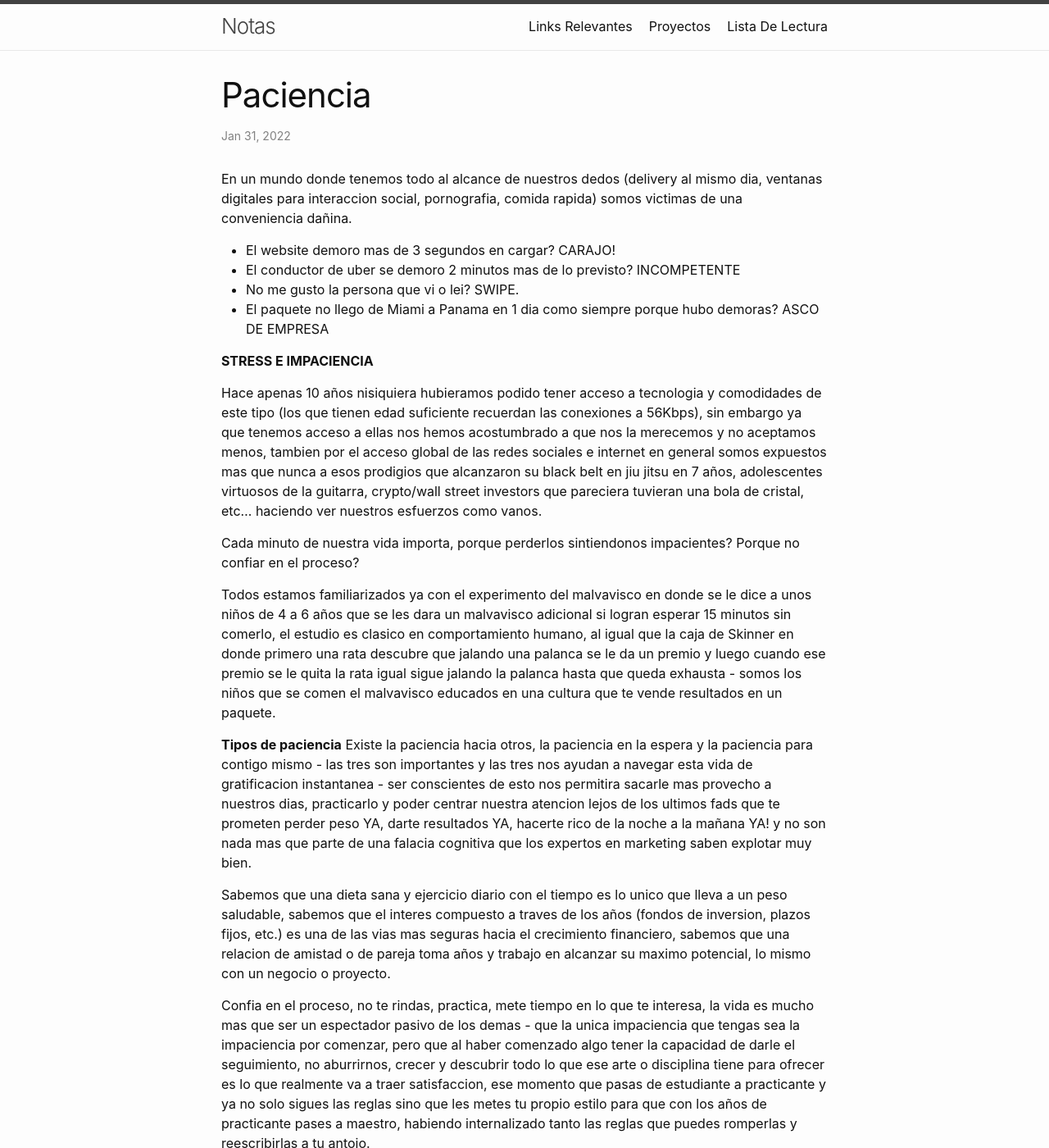
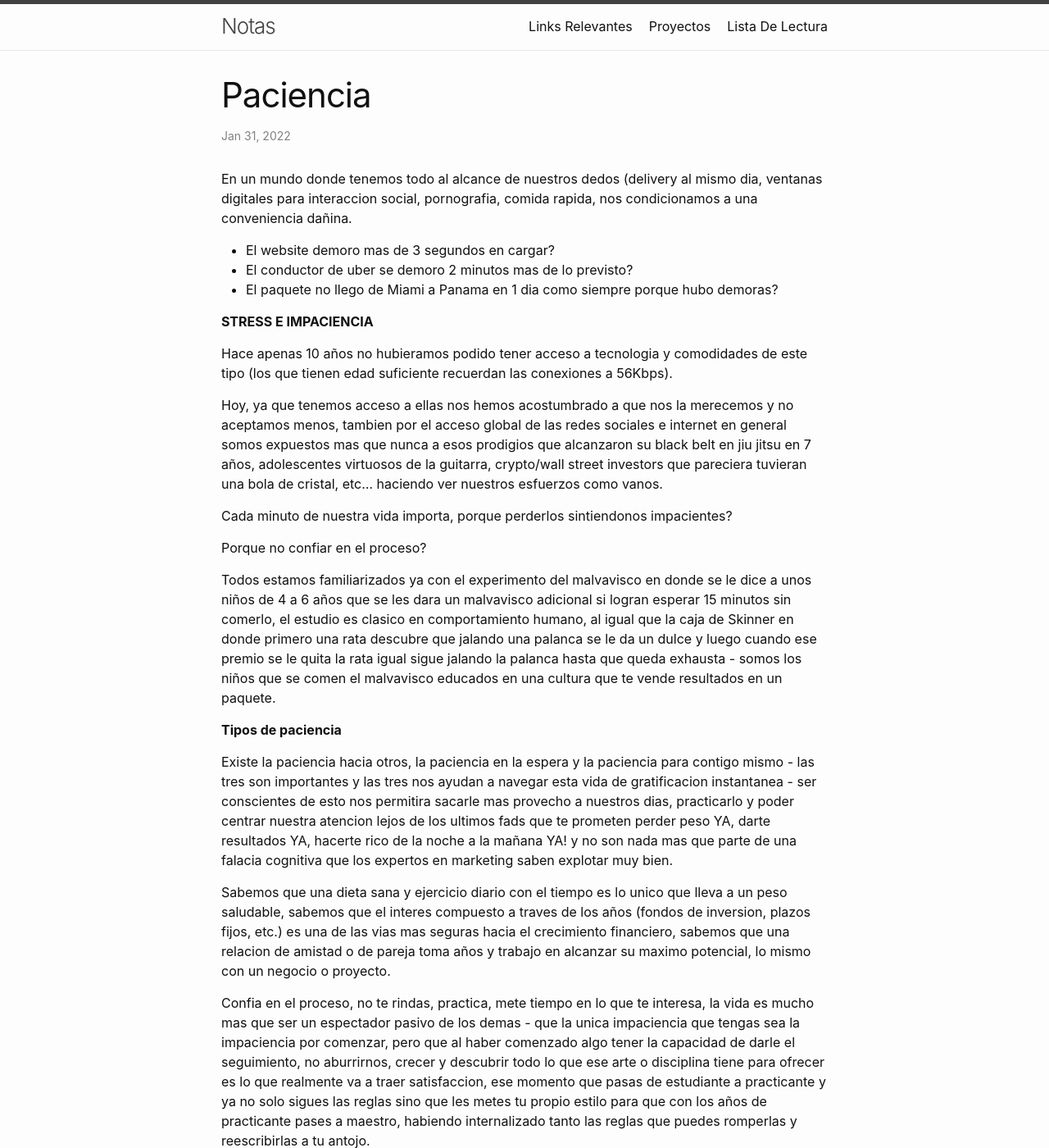
Before and after one commit to petesect18/notas, a Jekyll site: the page built from _posts/2022-1-30-paciencia.md, in a window 1280 px wide and 1400 px high. Shown: the whole window at 82% size. Built offline with Jekyll 4.4.1, drawn with Linux system fonts in a browser that asks for light colours.

Commit message:
Add files via upload

```diff
--- a/_posts/2022-1-30-paciencia.md
+++ b/_posts/2022-1-30-paciencia.md
@@ -6,23 +6,26 @@
 comments: true
 ---
 
-En un mundo donde tenemos todo al alcance de nuestros dedos (delivery al mismo dia, ventanas digitales para interaccion social, pornografia, comida rapida) somos victimas de una conveniencia dañina.
+En un mundo donde tenemos todo al alcance de nuestros dedos (delivery al mismo dia, ventanas digitales para interaccion social, pornografia, comida rapida, nos condicionamos a una conveniencia dañina.
 
-- El website demoro mas de 3 segundos en cargar? CARAJO!
-- El conductor de uber se demoro 2 minutos mas de lo previsto? INCOMPETENTE
-- No me gusto la persona que vi o lei? SWIPE.
-- El paquete no llego de Miami a Panama en 1 dia como siempre porque hubo demoras? ASCO DE EMPRESA
+- El website demoro mas de 3 segundos en cargar?
+- El conductor de uber se demoro 2 minutos mas de lo previsto?
+- El paquete no llego de Miami a Panama en 1 dia como siempre porque hubo demoras?
 
 **STRESS E IMPACIENCIA**
 
-Hace apenas 10 años nisiquiera hubieramos podido tener acceso a tecnologia y comodidades de este tipo (los que tienen edad suficiente recuerdan las conexiones a 56Kbps), sin embargo ya que tenemos acceso a ellas nos hemos acostumbrado a que nos la merecemos y no aceptamos menos, tambien por el acceso global de las redes sociales e internet en general somos expuestos mas que nunca a esos prodigios que alcanzaron su black belt en jiu jitsu en 7 años, adolescentes virtuosos de la guitarra, crypto/wall street investors que pareciera tuvieran una bola de cristal, etc... haciendo ver nuestros esfuerzos como vanos.
+Hace apenas 10 años no hubieramos podido tener acceso a tecnologia y comodidades de este tipo (los que tienen edad suficiente recuerdan las conexiones a 56Kbps).
+
+Hoy, ya que tenemos acceso a ellas nos hemos acostumbrado a que nos la merecemos y no aceptamos menos, tambien por el acceso global de las redes sociales e internet en general somos expuestos mas que nunca a esos prodigios que alcanzaron su black belt en jiu jitsu en 7 años, adolescentes virtuosos de la guitarra, crypto/wall street investors que pareciera tuvieran una bola de cristal, etc... haciendo ver nuestros esfuerzos como vanos.
 
 Cada minuto de nuestra vida importa, porque perderlos sintiendonos impacientes?
+
 Porque no confiar en el proceso?
 
-Todos estamos familiarizados ya con el experimento del malvavisco en donde se le dice a unos niños de 4 a 6 años que se les dara un malvavisco adicional si logran esperar 15 minutos sin comerlo, el estudio es clasico en comportamiento humano, al igual que la caja de Skinner en donde primero una rata descubre que jalando una palanca se le da un premio y luego cuando ese premio se le quita la rata igual sigue jalando la palanca hasta que queda exhausta - somos los niños que se comen el malvavisco educados en una cultura que te vende resultados en un paquete.
+Todos estamos familiarizados ya con el experimento del malvavisco en donde se le dice a unos niños de 4 a 6 años que se les dara un malvavisco adicional si logran esperar 15 minutos sin comerlo, el estudio es clasico en comportamiento humano, al igual que la caja de Skinner en donde primero una rata descubre que jalando una palanca se le da un dulce y luego cuando ese premio se le quita la rata igual sigue jalando la palanca hasta que queda exhausta - somos los niños que se comen el malvavisco educados en una cultura que te vende resultados en un paquete.
 
 **Tipos de paciencia**
+
 Existe la paciencia hacia otros, la paciencia en la espera y la paciencia para contigo mismo - las tres son importantes y las tres nos ayudan a navegar esta vida de gratificacion instantanea - ser conscientes de esto nos permitira sacarle mas provecho a nuestros dias, practicarlo y poder centrar nuestra atencion lejos de los ultimos fads que te prometen perder peso YA, darte resultados YA, hacerte rico de la noche a la mañana YA! y no son nada mas que parte de una falacia cognitiva que los expertos en marketing saben explotar muy bien.
 
 Sabemos que una dieta sana y ejercicio diario con el tiempo es lo unico que lleva a un peso saludable, sabemos que el interes compuesto a traves de los años (fondos de inversion, plazos fijos, etc.) es una de las vias mas seguras hacia el crecimiento financiero, sabemos que una relacion de amistad o de pareja toma años y trabajo en alcanzar su maximo potencial, lo mismo con un negocio o proyecto.
@@ -30,12 +33,16 @@
 Confia en el proceso, no te rindas, practica, mete tiempo en lo que te interesa, la vida es mucho mas que ser un espectador pasivo de los demas - que la unica impaciencia que tengas sea la impaciencia por comenzar, pero que al haber comenzado algo tener la capacidad de darle el seguimiento, no aburrirnos, crecer y descubrir todo lo que ese arte o disciplina tiene para ofrecer es lo que realmente va a traer satisfaccion, ese momento que pasas de estudiante a practicante y ya no solo sigues las reglas sino que les metes tu propio estilo para que con los años de practicante pases a maestro, habiendo internalizado tanto las reglas que puedes romperlas y reescribirlas a tu antojo.
 
 **Como?**
+
 Blaise Pascal decia que la razon principal de los problemas de la humanidad era la incapacidad de sentarnos en un cuarto solos con nuestros propios pensamientos( y este tipo murio en 1662), practica sentarte 5 minutos sin ningun tipo de distraccion, concentrado solo en tu respiracion, aprender a estar quieto sin hacer nada es algo que nadie nos enseña.
 
 La gran mayoria de nuestra impaciencia nace de algun tipo de sentimiento de "merecer cosas" - si esas cosas que esperamos son hits de dopamina barata, obviamente nuestra actitud hacia esperarlas va a ser de impaciencia como las ratas que somos, pero si desarrollamos ese sentimiento hacia un proposito, con pequeñas metas tacticas que te lleven hacia ese objetivo estrategico, se vive una vida mejor.
 
 ### Mas info.
 [Finance & Patience](https://www.bankofengland.co.uk/-/media/boe/files/speech/2010/patience-and-finance-speech-by-andrew-haldane.pdf?la=en&hash=65EFC080D7B019521F9D84CAD5F03B4AD89573F7)
+
 [Patience and Long Run Growth](https://www.sciencedirect.com/science/article/abs/pii/S0165176515004139)
+
 [How to be patient in an impatient world](https://markmanson.net/how-to-be-patient)
+
 [Patience as a virtue in the modern world](https://www.alustforlife.com/tools/mental-health/patience-is-a-virtue-in-this-modern-world)
```
